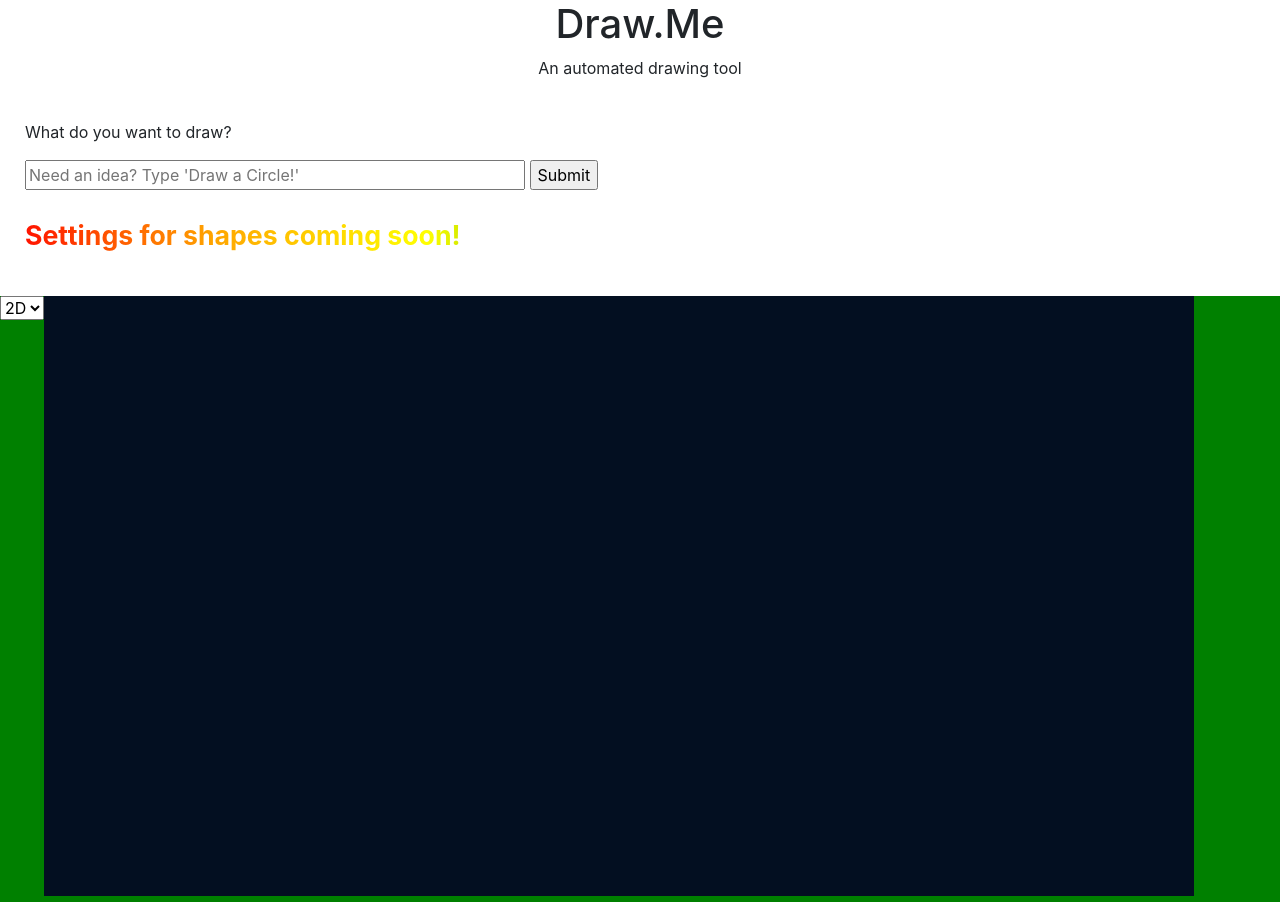
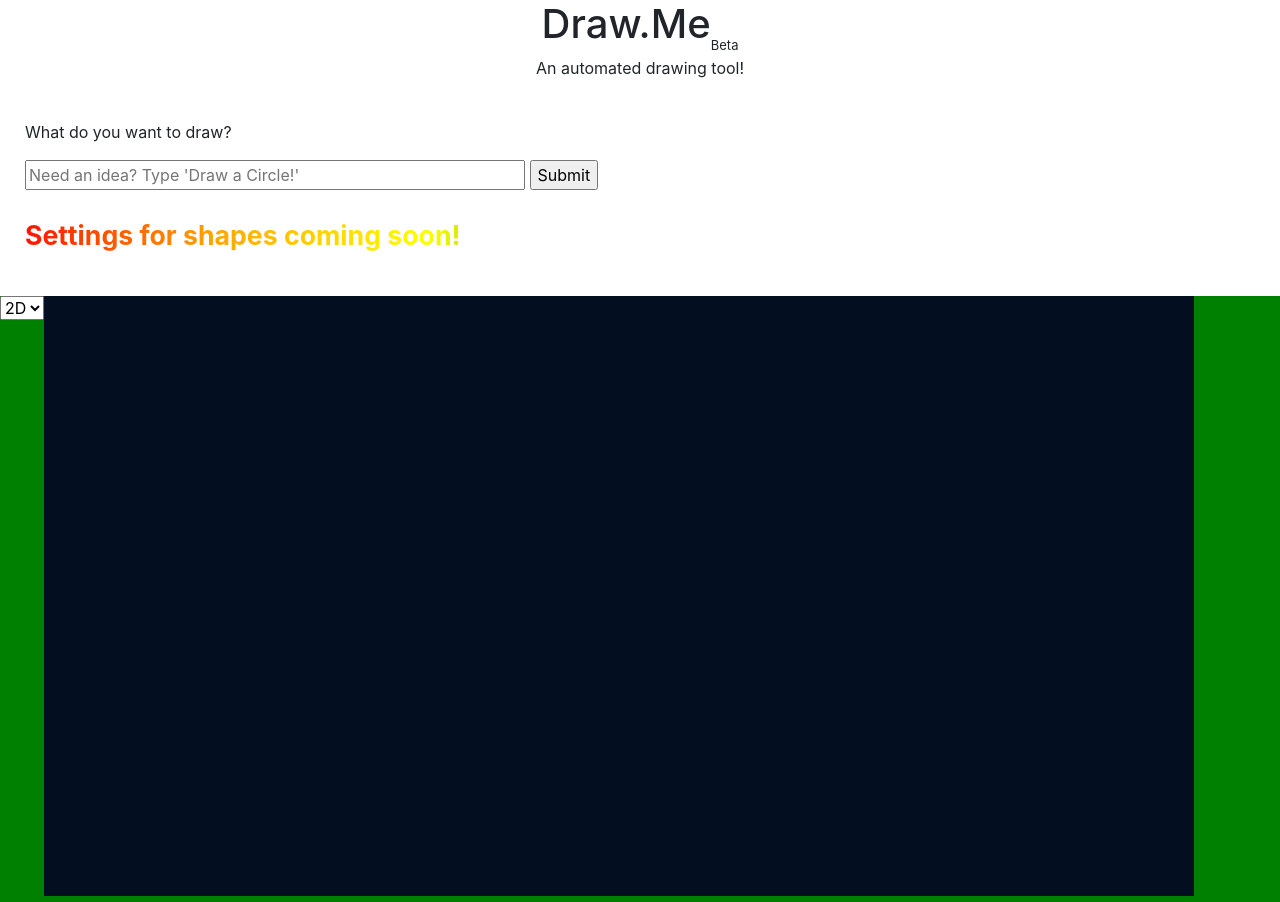
Before and after one commit to Wolfleader101/DrawMe, a website: page docs/index.html in a window 1280 px wide. Drawn offline with nearby package versions, Linux system fonts and the light colour scheme.

Commit message:
Added beta Tag

```diff
--- a/docs/css/main.css
+++ b/docs/css/main.css
@@ -31,3 +31,9 @@ text-align: center;
   -webkit-background-clip: text;
   color: transparent;
 }
+
+.subBeta {
+  vertical-align: sub;
+  font-weight: 400;
+  font-size: small;
+}
--- a/docs/index.html
+++ b/docs/index.html
@@ -11,8 +11,8 @@
 <body>
   <div class="row">
     <div class="col">
-      <h1 id="Heading">Draw.Me</h1>
-      <p id="Heading">An automated drawing tool</p>
+      <h1 id="Heading">Draw.Me<sub class="subBeta">Beta</sub></h1>
+      <p id="Heading">An automated drawing tool!</p>
       <div class="MainSect">
         <br>
         <p>What do you want to draw?</p>
```
